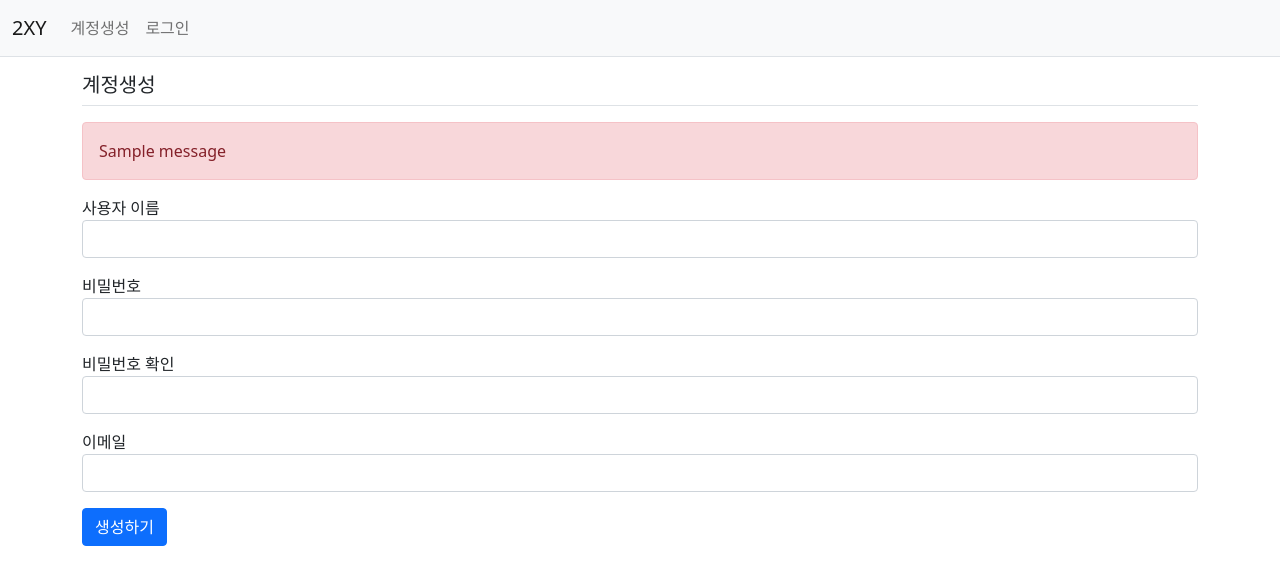
After one commit to wd48/flask_pybo_pjt, a Flask app: page /auth/signup/ in a window 1280 px wide. The commit adds this page. Shown: the top 585 px of the page. Run offline with Flask 3, Linux system fonts and the light colour scheme; one stand-in notice (Sample message) is shown; some libraries are stand-ins or nearby versions.

Commit message:
회원가입 기능 - auth_views.py : 회원가입 기능 처리 (to DB) - forms.py : FlaskForm 클래스 정의

```diff
--- a/pybo/__init__.py
+++ b/pybo/__init__.py
@@ -25,10 +25,11 @@ def create_app():
     # 블루프린트
     # 2025-07-25, question_views.py 파일에 등록한 블루프린트 적용을 위한 임포트 (app.register_blueprint() 메서드 사용)
     # 2025-07-25, answer_views.py 파일에 등록한 블루프린트 적용을 위한 임포트
-    from .views import main_views, question_views, answer_views
+    from .views import main_views, question_views, answer_views, auth_views
     app.register_blueprint(main_views.bp)
     app.register_blueprint(question_views.bp)
     app.register_blueprint(answer_views.bp)
+    app.register_blueprint(auth_views.bp)
 
     # 필터
     from .filter import format_datetime
--- a/pybo/forms.py
+++ b/pybo/forms.py
@@ -1,6 +1,6 @@
 from flask_wtf import FlaskForm
-from wtforms import StringField, TextAreaField
-from wtforms.validators import DataRequired
+from wtforms import StringField, TextAreaField, PasswordField, EmailField
+from wtforms.validators import DataRequired, Length, EqualTo, Email
 
 # 2025-07-25, 질문 폼을 위한 FlaskForm 클래스 정의
 class QuestionForm(FlaskForm):
@@ -10,3 +10,11 @@ class QuestionForm(FlaskForm):
 # 2025-07-25, 답변 폼을 위한 FlaskForm 클래스 정의
 class AnswerForm(FlaskForm):
     content = TextAreaField('내용', validators=[DataRequired('내용은 필수 입력 항목입니다.')])
+
+# 2025-07-26, 사용자 회원가입 폼을 위한 FlaskForm 클래스 정의
+class UserCreateForm(FlaskForm):
+    username = StringField('사용자이름', validators=[DataRequired(), Length(min=3, max=25)])
+    password1 = PasswordField('비밀번호', validators=[
+        DataRequired(), EqualTo('password2', '비밀번호가 일치하지 않습니다')])
+    password2 = PasswordField('비밀번호확인', validators=[DataRequired()])
+    email = EmailField('이메일', validators=[DataRequired(), Email()])
--- /dev/null
+++ b/pybo/templates/auth/signup.html
@@ -0,0 +1,31 @@
+{% extends "base.html" %}
+{% block content %}
+<div class="container">
+    <h5 class="my-3 border-bottom pb-2">계정생성</h5>
+    <form method="post">
+        {{ form.csrf_token }}
+        {% include "form_errors.html" %}
+        <div class="mb-3">
+            <label for="username">사용자 이름</label>
+            <input type="text" class="form-control" name="username" id="username"
+                   value="{{ form.username.data or '' }}">
+        </div>
+        <div class="mb-3">
+            <label for="password1">비밀번호</label>
+            <input type="password" class="form-control" name="password1" id="password1"
+                   value="{{ form.password1.data or '' }}">
+        </div>
+        <div class="mb-3">
+            <label for="password2">비밀번호 확인</label>
+            <input type="password" class="form-control" name="password2" id="password2"
+                   value="{{ form.password2.data or '' }}">
+        </div>
+        <div class="mb-3">
+            <label for="email">이메일</label>
+            <input type="text" class="form-control" name="email" id="email"
+                   value="{{ form.email.data or '' }}">
+        </div>
+        <button type="submit" class="btn btn-primary">생성하기</button>
+    </form>
+</div>
+{% endblock %}
--- /dev/null
+++ b/pybo/templates/form_errors.html
@@ -0,0 +1,19 @@
+<!-- 필드오류 -->
+{% if form.errors %}
+<div class="alert alert-danger" role="alert">
+    {% for field, errors in form.errors.items() %}
+    <strong>{{ form[field].label }}</strong>
+    <ul>
+        {% for error in errors %}
+        <li>{{ error }}</li>
+        {% endfor %}
+    </ul>
+    {% endfor %}
+</div>
+{% endif %}
+<!-- flash 오류 -->
+{% for message in get_flashed_messages() %}
+<div class="alert alert-danger" role="alert">
+    {{ message }}
+</div>
+{% endfor %}
--- a/pybo/templates/navbar.html
+++ b/pybo/templates/navbar.html
@@ -13,7 +13,7 @@
         <div class="collapse navbar-collapse" id="navbarSupportedContent">
             <ul class="navbar-nav me-auto mb-2 mb-lg-0">
                 <li class="nav-item">
-                    <a class="nav-link" href="#">계정생성</a>
+                    <a class="nav-link" href="{{ url_for('auth.signup') }}">계정생성</a>
                 </li>
                 <li class="nav-item">
                     <a class="nav-link" href="#">로그인</a>
--- /dev/null
+++ b/pybo/views/auth_views.py
@@ -0,0 +1,25 @@
+from flask import Blueprint, url_for, render_template, flash, request
+from werkzeug.security import generate_password_hash
+from werkzeug.utils import redirect
+
+from pybo import db
+from pybo.forms import UserCreateForm
+from pybo.models import User
+
+bp = Blueprint('auth', __name__, url_prefix='/auth')
+
+@bp.route('/signup/', methods=('GET', 'POST'))
+def signup():
+    form = UserCreateForm()
+    if request.method == 'POST' and form.validate_on_submit():
+        user = User.query.filter_by(username=form.username.data).first()
+        if user is None:
+            user = User(username=form.username.data,
+                        password=generate_password_hash(form.password1.data),
+                        email=form.email.data)
+            db.session.add(user)
+            db.session.commit()
+            return redirect(url_for('main.index'))
+        else:
+            flash('이미 존재하는 사용자입니다.')
+    return render_template('auth/signup.html', form=form)
```
Also changed, not shown: migrations/versions/c1288c0690e3_.py (added, +36 -0 lines), pybo/models.py (+7 -0 lines), pybo.db.
